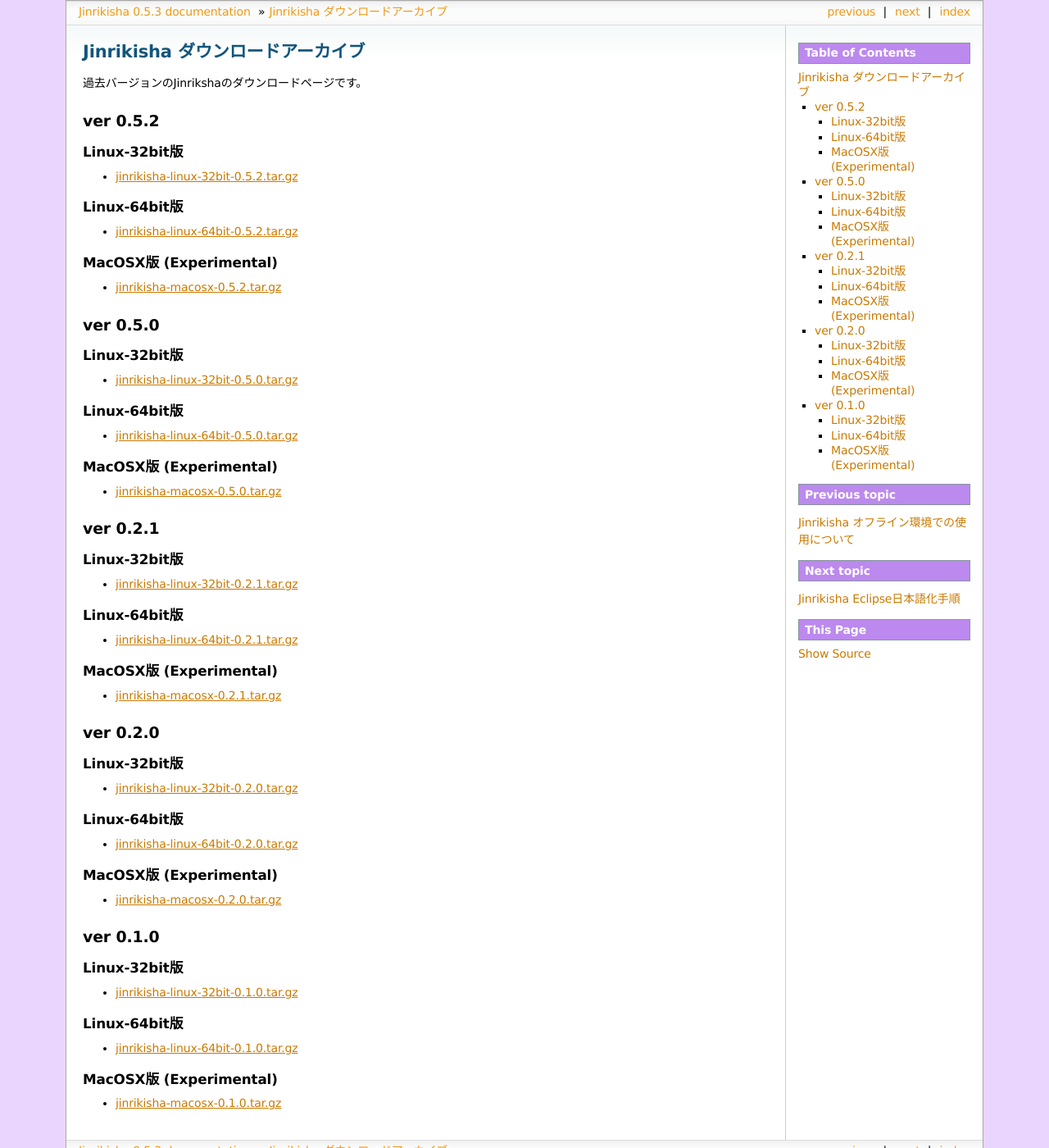
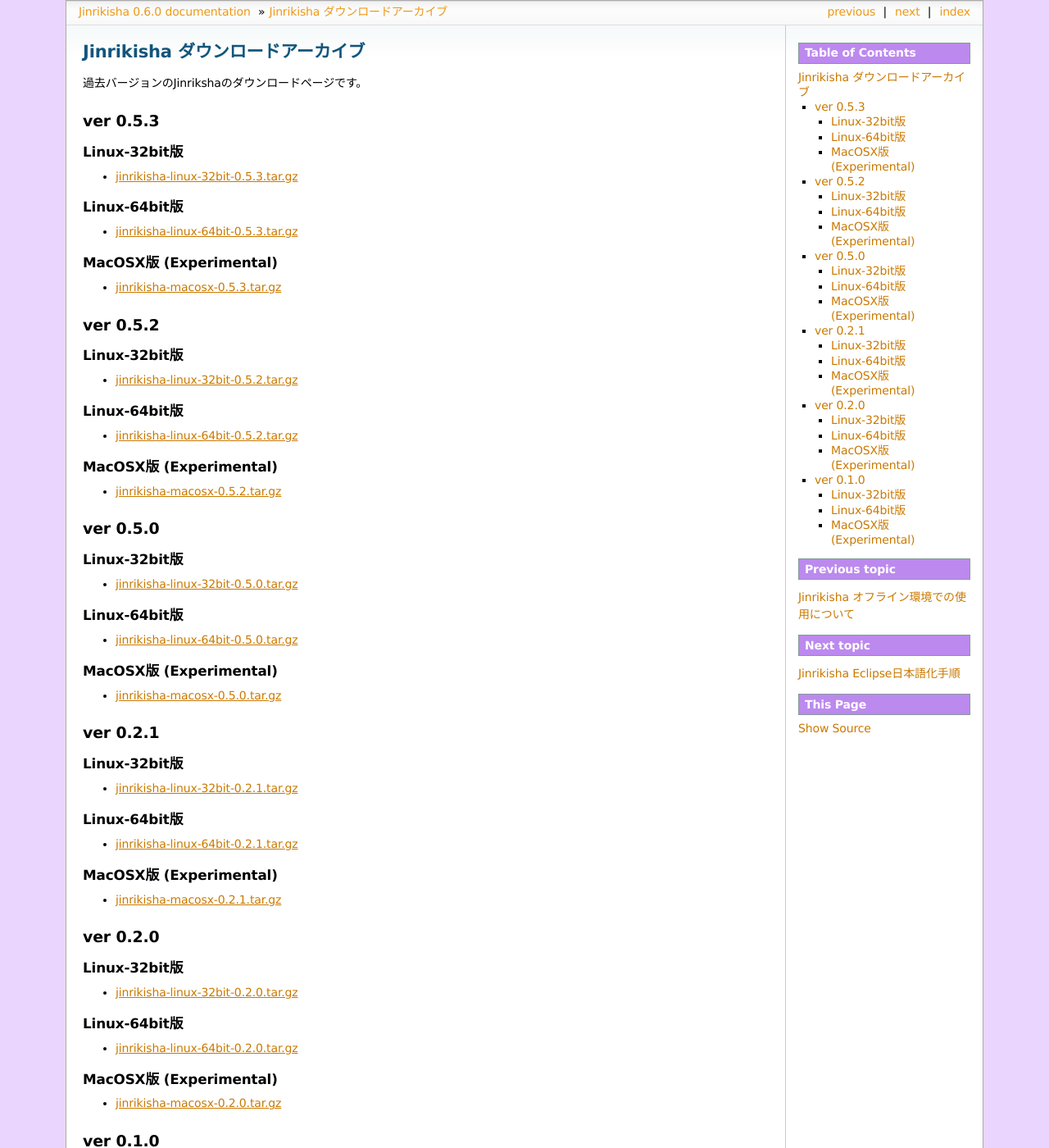
Before and after one commit to asakusafw/asakusafw-starter, a Sphinx documentation site: the page built from jinrikisha/docs/ja/source/download-archive.rst, in a window 1280 px wide and 1400 px high. Shown: the whole window at 82% size. Built offline with Sphinx 7.4.7, drawn with Linux system fonts in a browser that asks for light colours; formulas are drawn with MathJax 3; some of the changed text lies outside the part shown.

```diff
--- a/jinrikisha/docs/ja/source/conf.py
+++ b/jinrikisha/docs/ja/source/conf.py
@@ -55,9 +55,9 @@ copyright = u'2012-2014, Asakusa Framework Team'
 # built documents.
 #
 # The short X.Y version.
-version = '0.5.3'
+version = '0.6.0'
 # The full version, including alpha/beta/rc tags.
-release = '0.5.3'
+release = '0.6.0'
 
 # The language for content autogenerated by Sphinx. Refer to documentation
 # for a list of supported languages.
--- a/jinrikisha/docs/ja/source/download-archive.rst
+++ b/jinrikisha/docs/ja/source/download-archive.rst
@@ -2,6 +2,27 @@
 Jinrikisha ダウンロードアーカイブ
 =================================
 過去バージョンのJinrikshaのダウンロードページです。
+
+ver 0.5.3
+=========
+
+Linux-32bit版
+-------------
+* `jinrikisha-linux-32bit-0.5.3.tar.gz`_
+
+..  _`jinrikisha-linux-32bit-0.5.3.tar.gz`: http://www.asakusafw.com/download/jinrikisha/linux/jinrikisha-linux-32bit-0.5.3.tar.gz
+
+Linux-64bit版
+-------------
+* `jinrikisha-linux-64bit-0.5.3.tar.gz`_
+
+..  _`jinrikisha-linux-64bit-0.5.3.tar.gz`: http://www.asakusafw.com/download/jinrikisha/linux/jinrikisha-linux-64bit-0.5.3.tar.gz
+
+MacOSX版 (Experimental)
+-----------------------
+* `jinrikisha-macosx-0.5.3.tar.gz`_
+
+..  _`jinrikisha-macosx-0.5.3.tar.gz`: http://www.asakusafw.com/download/jinrikisha/macosx/jinrikisha-macosx-0.5.3.tar.gz
 
 ver 0.5.2
 =========
--- a/jinrikisha/docs/ja/source/install.rst
+++ b/jinrikisha/docs/ja/source/install.rst
@@ -121,7 +121,7 @@ Asakusa Frameworkの開発環境をインストールするディレクトリパ
 
 ..  code-block:: sh
 
-    2) Asakusa Frameworkのバージョンを入力してください。: 0.5.3:
+    2) Asakusa Frameworkのバージョンを入力してください。: 0.6.0:
 
 ..  attention::
     基本的にはデフォルトの推奨バージョンをそのまま利用することを推奨します。その他のバージョンとの組み合わせは動作検証が行われていない可能性があります。
```
Also changed, not shown: jinrikisha/docs/ja/source/index.rst (+12 -12 lines), 1 other file.
